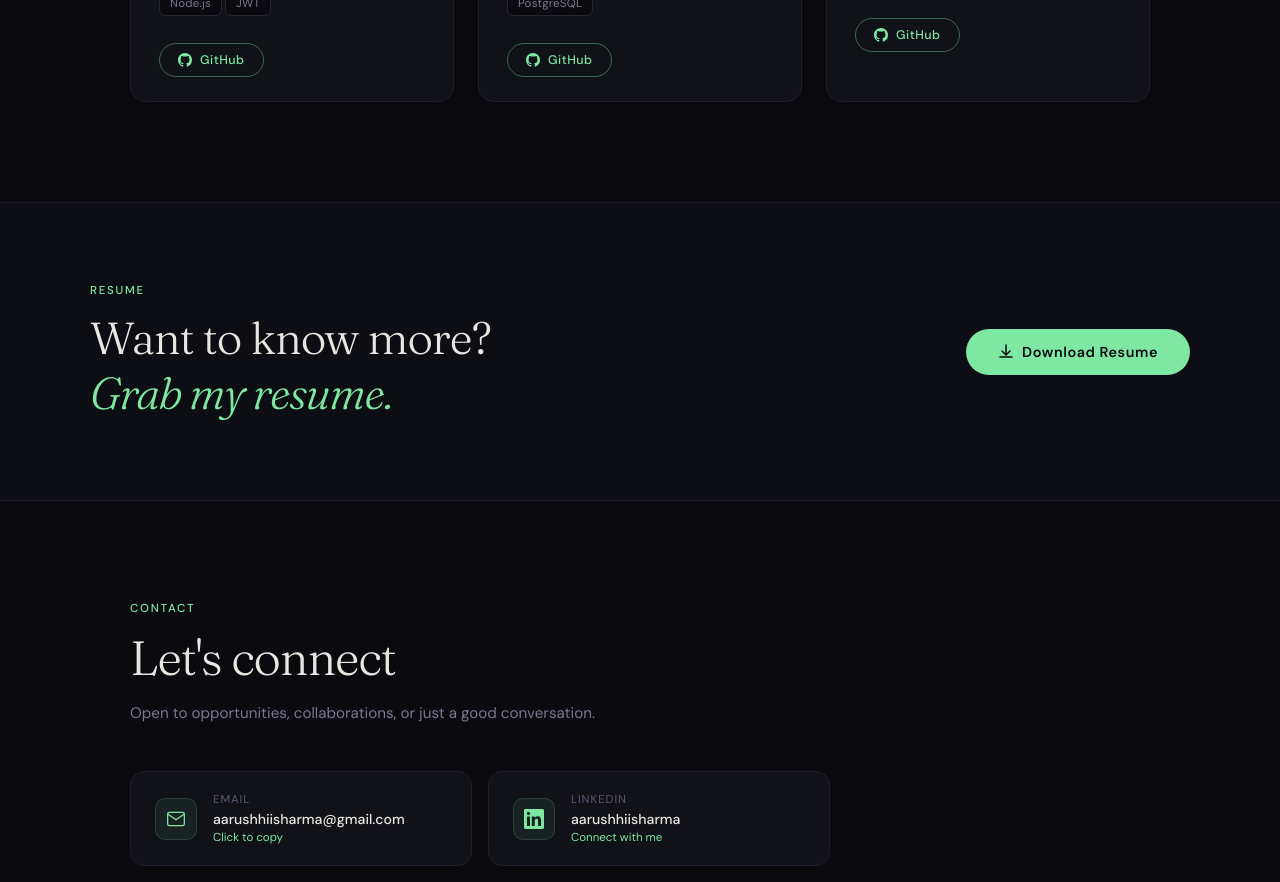
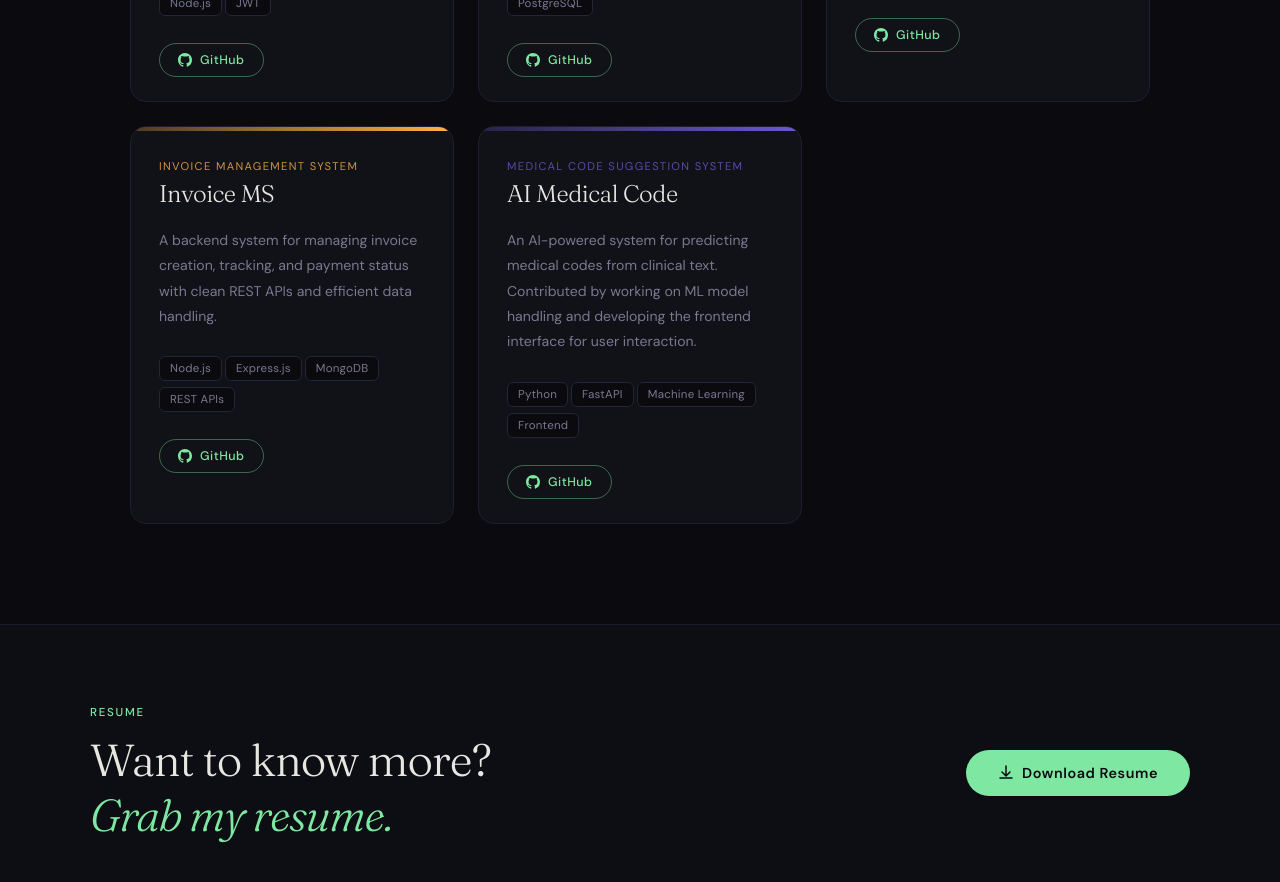
Before and after one commit to aarushhii30/portfolio, a React (Create React App) app: page / in a window 1280 px wide. Shown: the part 2300-3182 px from the top of the page. Built offline with nearby package versions, Linux system fonts and the light colour scheme.

Commit message:
Update Portfolio.jsx

```diff
--- a/src/Portfolio.jsx
+++ b/src/Portfolio.jsx
@@ -36,7 +36,24 @@ const PROJECTS = [
     stack: ["FastAPI", "PostgreSQL", "Python", "REST APIs"],
     github: "https://github.com/aarushhii30",
     accent: "#F3A683",
-  },
+  },      {
+  title: "Invoice MS",
+  subtitle: "Invoice Management System",
+  description:
+    "A backend system for managing invoice creation, tracking, and payment status with clean REST APIs and efficient data handling.",
+  stack: ["Node.js", "Express.js", "MongoDB", "REST APIs"],
+  github: "https://github.com/aarushhii30",
+  accent: "#FFB347",
+},
+  {
+  title: "AI Medical Code",
+  subtitle: "Medical Code Suggestion System",
+  description:
+    "An AI-powered system for predicting medical codes from clinical text. Contributed by working on ML model handling and developing the frontend interface for user interaction.",
+  stack: ["Python", "FastAPI", "Machine Learning", "Frontend"],
+  github: "https://github.com/aarushhii30",
+  accent: "#6A5ACD",
+},
 ];
 
 function useInView(threshold = 0.15) {
@@ -284,7 +301,7 @@ export default function Portfolio() {
           </FadeIn>
           <FadeIn delay={0.15}>
   <a
-    href="https://drive.google.com/uc?export=download&id=1nQAByLUXzIuO-phME6_EVQLmuUkuTUfa"
+    href="https://drive.google.com/file/d/13kUAd2rN96-59NOQz8rvy0t971FKkuwx/view?usp=sharing"
     target="_blank"
     rel="noopener noreferrer"
     className="btn-primary"
```
